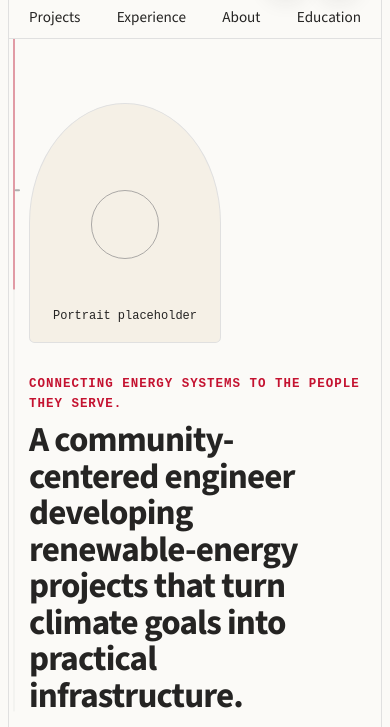
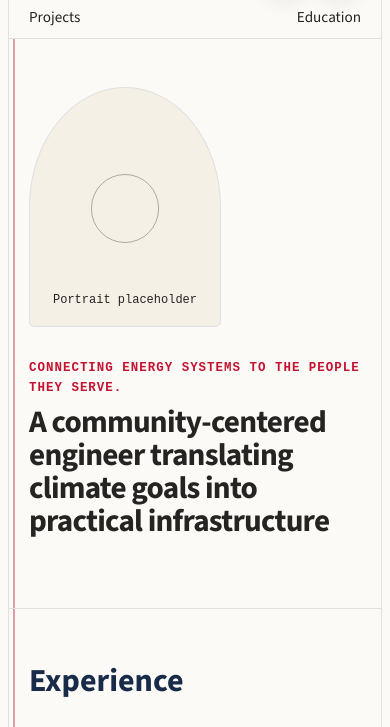
Before and after one commit to albiechang/personal-website, an Eleventy site: page src/index.njk in a window 390 px wide. Shown: the part 56-783 px from the top of the page. Built offline with nearby package versions, Linux system fonts and the light colour scheme; Eleventy itself is replaced by a stand-in of ours; files that its build step writes are made by us from their sources.

Commit message:
feat: tighten homepage and sync motif scroll

```diff
--- a/src/_layouts/base.njk
+++ b/src/_layouts/base.njk
@@ -30,8 +30,6 @@
         <a class="wordmark" href="{{ '/' | url }}">Albert Chang</a>
         <nav aria-label="Primary">
           <a href="{{ '/projects/' | url }}">Projects</a>
-          <a href="{{ '/#experience' | url }}">Experience</a>
-          <a href="{{ '/#about' | url }}">About</a>
           <a href="{{ '/education/' | url }}">Education</a>
         </nav>
         <aside class="contact-rail" aria-label="Contact Albert Chang">
--- a/src/assets/css/site.css
+++ b/src/assets/css/site.css
@@ -35,13 +35,13 @@ main { position: relative; overflow: hidden; }
 .visual-motif { --motif-progress: 0.2; position: absolute; z-index: 0; top: 0; bottom: 0; left: 0; width: var(--frame-padding); height: 100%; overflow: visible; pointer-events: none; }
 .visual-motif__line, .visual-motif__energized { fill: none; vector-effect: non-scaling-stroke; stroke-linecap: round; stroke-linejoin: round; }
 .visual-motif__line { opacity: 0.7; stroke: var(--color-border); stroke-width: 1; }
-.visual-motif__energized { opacity: 0.85; stroke: var(--color-accent); stroke-width: 1.2; stroke-dasharray: calc(var(--motif-progress) * 100) 100; transition: stroke-dasharray 500ms ease-out; }
+.visual-motif__energized { opacity: 0.85; stroke: var(--color-accent); stroke-width: 1.2; stroke-dasharray: calc(var(--motif-progress) * 100) 100; }
 .visual-motif__node { vector-effect: non-scaling-stroke; opacity: 0.7; stroke: var(--color-text-muted); stroke-width: 2; stroke-linecap: round; }
 .visual-motif__node--energized { opacity: 0.85; stroke: var(--color-accent); }
 .visual-motif--fragment { height: min(32rem, 65vh); }
 .hero, .section-shell, .site-footer { width: 100%; padding-inline: var(--frame-padding); }
-.hero { display: grid; grid-template-columns: minmax(0, 1fr) minmax(11rem, 18rem); gap: clamp(2rem, 7vw, 7rem); align-items: center; min-height: 34rem; padding-block: clamp(4rem, 10vw, 8rem); }
-.hero h1 { max-width: 24ch; margin: 0.4rem 0 1.4rem; font-size: clamp(2.25rem, 4.6vw, 4rem); line-height: 1.04; letter-spacing: -0.025em; }
+.hero { display: grid; grid-template-columns: minmax(0, 1fr) minmax(11rem, 18rem); gap: clamp(2rem, 7vw, 7rem); align-items: center; min-height: 30rem; padding-block: clamp(3rem, 7vw, 5.5rem); }
+.hero h1 { max-width: 25ch; margin: 0.4rem 0 1.4rem; font-size: clamp(2rem, 4vw, 3.35rem); line-height: 1.06; letter-spacing: -0.025em; }
 .intro { max-width: 40rem; font-size: 1.2rem; color: var(--color-text-muted); }
 .visually-hidden { position: absolute; width: 1px; height: 1px; padding: 0; margin: -1px; overflow: hidden; clip: rect(0, 0, 0, 0); white-space: nowrap; border: 0; }
 .eyebrow { margin: 0; color: var(--color-accent); font-family: var(--font-mono); font-size: 0.78rem; font-weight: 700; letter-spacing: 0.08em; text-transform: uppercase; }
@@ -51,6 +51,7 @@ main { position: relative; overflow: hidden; }
 .portrait-placeholder { aspect-ratio: 4 / 5; display: grid; place-items: end center; padding: 1rem; background: var(--color-surface-soft); border: 1px solid var(--color-border); border-radius: 50% 50% var(--radius-small) var(--radius-small); color: var(--color-text); font-family: var(--font-mono); font-size: 0.75rem; text-align: center; }
 .portrait-placeholder::before { content: ""; width: 42%; aspect-ratio: 1; align-self: end; margin-bottom: -1.4rem; border: 1px solid var(--color-text-muted); border-radius: 50%; opacity: 0.55; }
 .section-shell { padding-block: clamp(4rem, 8vw, 7rem); border-top: 1px solid var(--color-border); }
+.hero ~ .section-shell { padding-block: clamp(3rem, 5vw, 4.5rem); }
 .section-heading { display: flex; align-items: baseline; justify-content: space-between; gap: 1rem; }
 .section-shell h2 { max-width: 22ch; margin: 0.4rem 0 1rem; color: var(--color-context); font-size: clamp(2rem, 4vw, 3.4rem); line-height: 1.08; }
 .narrative-section > p, .education-preview p:last-child, .placeholder-note { max-width: 43rem; color: var(--color-text-muted); }
@@ -143,7 +144,6 @@ main { position: relative; overflow: hidden; }
 @media (max-width: 48rem) {
   .site-frame { width: calc(100% - 1rem); }
   .visual-motif { opacity: 0.76; }
-  .visual-motif--sequence { height: 42rem; }
   .visual-motif--sequence .visual-motif__line, .visual-motif--sequence .visual-motif__energized { d: path("M12 0 V1000"); }
   .visual-motif--sequence .visual-motif__node:nth-of-type(n + 2) { display: none; }
   .visual-motif--fragment .visual-motif__line { d: path("M12 0 V300"); }
@@ -152,7 +152,7 @@ main { position: relative; overflow: hidden; }
   .site-header nav { order: 2; flex: 1 0 100%; max-width: none; justify-content: space-between; }
   .hero { grid-template-columns: 1fr; min-height: auto; }
   .portrait-placeholder { width: min(12rem, 52vw); grid-row: 1; }
-  .hero h1 { font-size: clamp(2.15rem, 9vw, 3.3rem); }
+  .hero h1 { font-size: clamp(1.9rem, 8vw, 2.8rem); }
   .section-heading { align-items: flex-start; flex-direction: column; }
   .site-footer small { grid-column: auto; }
   .project-grid { grid-template-columns: 1fr; }
--- a/src/assets/js/visual-motif.js
+++ b/src/assets/js/visual-motif.js
@@ -1,16 +1,22 @@
 const motif = document.querySelector('[data-visual-motif="sequence"]');
 
 if (motif && !window.matchMedia("(prefers-reduced-motion: reduce)").matches) {
-  const sections = [...document.querySelectorAll("main .page-content > section")];
-  const updateProgress = (entries) => {
-    const lastVisible = entries
-      .filter((entry) => entry.isIntersecting)
-      .map((entry) => sections.indexOf(entry.target))
-      .sort((left, right) => right - left)[0];
-    if (lastVisible !== undefined) {
-      motif.style.setProperty("--motif-progress", (lastVisible + 1) / sections.length);
-    }
+  let updateScheduled = false;
+
+  const updateProgress = () => {
+    const scrollRange = document.documentElement.scrollHeight - window.innerHeight;
+    const progress = scrollRange > 0 ? window.scrollY / scrollRange : 1;
+    motif.style.setProperty("--motif-progress", Math.min(1, Math.max(0, progress)));
+    updateScheduled = false;
   };
-  const observer = new IntersectionObserver(updateProgress, { rootMargin: "-20% 0px -55%", threshold: 0 });
-  sections.forEach((section) => observer.observe(section));
+
+  const scheduleUpdate = () => {
+    if (updateScheduled) return;
+    updateScheduled = true;
+    window.requestAnimationFrame(updateProgress);
+  };
+
+  updateProgress();
+  document.addEventListener("scroll", scheduleUpdate, { passive: true });
+  window.addEventListener("resize", scheduleUpdate);
 }
--- a/src/index.njk
+++ b/src/index.njk
@@ -7,7 +7,7 @@ pageModule: /assets/js/experience-timeline.js
 <section class="hero" aria-labelledby="hero-title">
   <div class="hero-copy">
     <p class="eyebrow">{{ site.brandLine }}</p>
-    <h1 id="hero-title">A community-centered engineer developing renewable-energy projects that turn climate goals into practical infrastructure.</h1>
+    <h1 id="hero-title">A community-centered engineer translating climate goals into practical infrastructure</h1>
   </div>
   <div class="portrait-placeholder" role="img" aria-label="Portrait placeholder for Albert Chang">
     <span>Portrait placeholder</span>
@@ -44,5 +44,5 @@ pageModule: /assets/js/experience-timeline.js
 <section id="education" class="section-shell education-preview" aria-label="Education Journey preview">
   <h2 id="education-title">Education</h2>
   <p>I earned a B.S. in Mechanical Engineering from UC San Diego and an M.S. in Energy Science, Technology, and Policy from Carnegie Mellon University. Together, those experiences expanded how I understand engineering—from designing physical systems to considering the policies, people, and institutions that shape what gets built. The mentors and learning environments I encountered, along with the free resources I sought out, reinforced my belief that knowledge should be accessible and shared.</p>
-  <a class="text-link" href="{{ '/education/' | url }}">Explore my education journey</a>
+  <a class="text-link" href="{{ '/education/' | url }}">Learn More</a>
 </section>
```
Also changed, not shown: tests/acceptance/site.spec.js (+39 -5 lines), .scratch/site-frame-and-motif-refinement/spec.md.
